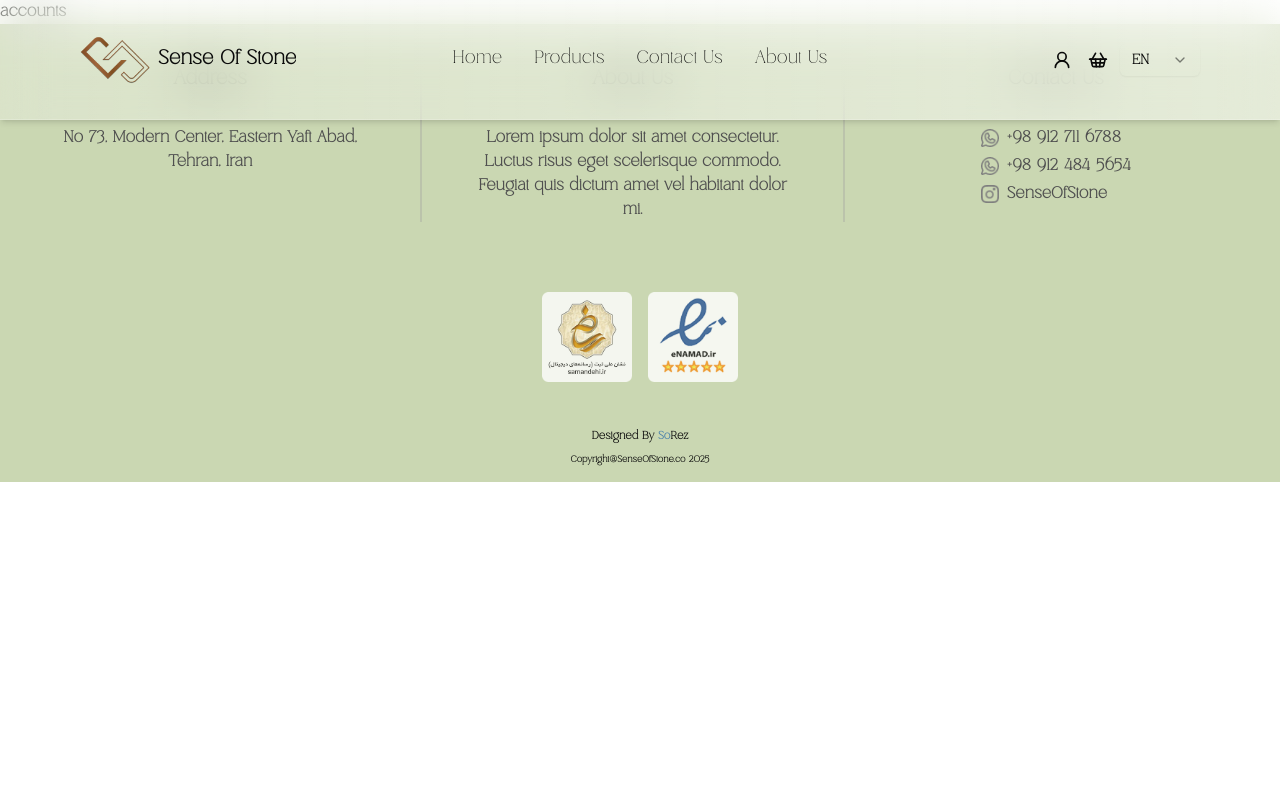
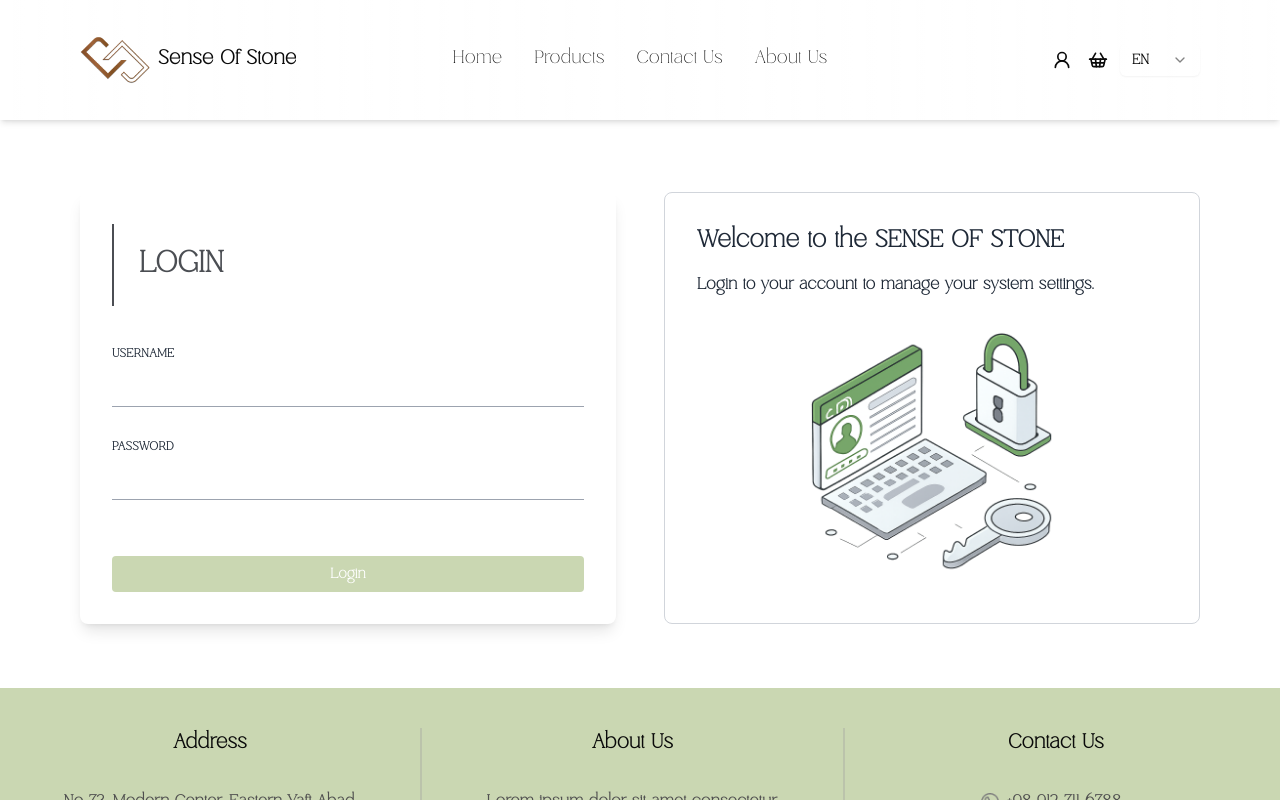
Before and after one commit to sorez94/developing-sos, a Next.js app: page /en/account in a window 1280 px wide. Shown: the top 800 px of the page. Built offline with nearby package versions, Linux system fonts and the light colour scheme.

Commit message:
login page and dashboard page

```diff
--- a/app/[locale]/account/page.tsx
+++ b/app/[locale]/account/page.tsx
@@ -1,11 +1,110 @@
-import React from 'react';
+'use client'
 
-const Page = () => {
+import React, { useEffect } from 'react'
+import { useRouter } from 'next/navigation'
+import { useAuthStore } from '@/stores/useAuthStore'
+import { motion } from "framer-motion"
+import * as Yup from "yup"
+import { useForm } from "react-hook-form"
+import { yupResolver } from "@hookform/resolvers/yup"
+import { toast } from "react-toastify"
+import { useLocale } from "next-intl"
+
+const schema = Yup.object().shape({
+    userName: Yup.string().required("Username is required"),
+    password: Yup.string().required("Password is required")
+});
+
+export default function LoginPage() {
+    const login = useAuthStore((state) => state.login)
+    const isAuthenticated = useAuthStore((state) => state.isAuthenticated)
+    const router = useRouter();
+    const locale = useLocale();
+
+    const {
+        register,
+        handleSubmit,
+        formState: { errors, isSubmitting },
+    } = useForm({
+        resolver: yupResolver(schema),
+    });
+
+    const onSubmit = (data: { userName: string, password: string }) => {
+        if (data.userName === 'administrator' && data.password === 'MeymoonSag131722!!!.2000') {
+            login({
+                name: 'ادمین عزیز',
+                role: 'مدیر سیستم',
+                avatar: '/images/profile.jpg',
+            })
+            toast.success('Login Successfully')
+            router.push(`/${locale}/dashboard`)
+        } else {
+            toast.error('Login failed - username or password is incorrect!')
+        }
+    }
+
+    // Use useEffect to redirect if the user is already authenticated
+    useEffect(() => {
+        if (isAuthenticated) {
+            router.push(`/${locale}/dashboard`)
+        }
+    }, [isAuthenticated, router, locale]);
+
     return (
-        <div>
-          accounts
-        </div>
-    );
-};
+        <section className="px-4 sm:px-6 lg:px-20 lg:py-16 xl:py-16 2xl:py-16 max-w-7xl mx-auto lg: mt-32 xl: mt-32 2xl: mt-32 text-gray-800">
+            <div className="grid grid-cols-1 lg:grid-cols-2 gap-12">
+                <div className="order-1 lg:order-2 bg-white text-gray p-8 rounded-lg border border-gray-300">
+                    <h1 className="mb-4 text-2xl font-bold">Welcome to the SENSE OF STONE</h1>
+                    <p className="text-md mb-8">Login to your account to manage your system settings.</p>
+                    <div className='flex justify-center'>
+                        <img src='/images/login/login.png' width='250px'/>
+                    </div>
+                </div>
 
-export default Page;
+                {/* Right side login form */}
+                <div className="order-2 lg:order-1 bg-white p-8 rounded-lg shadow-lg">
+                    <h1 className="mb-10 px-[25px] pt-[22px] pb-[24px] text-[30px] leading-[36px] text-[#4b4e53] border-l-2 border-[#4b4e53]">
+                        LOGIN
+                    </h1>
+                    <form onSubmit={handleSubmit(onSubmit)} className="space-y-8">
+                        <div>
+                            <label className="block text-xs font-semibold mb-2 tracking-wide">USERNAME</label>
+                            <input
+                                type="text"
+                                {...register("userName")}
+                                className="w-full border-b border-gray-400 bg-transparent focus:outline-none focus:border-black text-sm py-2"
+                            />
+                            {errors.userName && (
+                                <p className="text-xs text-red-600 mt-1">{errors.userName.message}</p>
+                            )}
+                        </div>
+
+                        <div>
+                            <label className="block text-xs font-semibold mb-2 tracking-wide">PASSWORD</label>
+                            <input
+                                type="password"
+                                {...register("password")}
+                                className="w-full border-b border-gray-400 bg-transparent focus:outline-none focus:border-black text-sm py-2"
+                            />
+                            {errors.password && (
+                                <p className="text-xs text-red-600 mt-1">{errors.password.message}</p>
+                            )}
+                        </div>
+
+                        <div>
+                            <motion.button
+                                whileHover={{ scale: 1.05 }}
+                                whileTap={{ scale: 0.95 }}
+                                type="submit"
+                                disabled={isSubmitting}
+                                className="mt-6 w-full text-sm text-white bg-[rgb(202,215,178)] py-2 px-6 rounded hover:bg-green-700 disabled:opacity-60"
+                            >
+                                {isSubmitting ? "Logging in..." : "Login"}
+                            </motion.button>
+                        </div>
+                    </form>
+                </div>
+            </div>
+        </section>
+    )
+}
--- /dev/null
+++ b/app/[locale]/dashboard/page.tsx
@@ -0,0 +1,43 @@
+'use client'
+
+import React from 'react';
+import { useAuthStore } from '@/stores/useAuthStore'; // Assuming you're using Zustand for state management
+import { useRouter } from 'next/navigation'; // To handle redirection after logout
+import { useLocale } from "next-intl"
+
+const DashboardPage = () => {
+    const { user, logout } = useAuthStore(state => state); // Get user data and logout function from Zustand store
+    const router = useRouter(); // For navigation after logout
+    const locale = useLocale();
+
+    if (!user) {
+        return <div>Please log in to view the dashboard.</div>; // If user is not logged in
+    }
+
+    const handleLogout = () => {
+        logout();
+        router.push(`/${locale}/account`);
+    }
+
+    return (
+        <div className="p-8 mt-32">
+            <h1 className="text-3xl font-bold mb-4">Hello, {user.name}!</h1>
+            <div className="flex items-center mb-6">
+                <img src={user.avatar} alt="User Avatar" className="w-16 h-16 rounded-full mr-4" />
+                <div>
+                    <p className="text-lg">Username: {user.name}</p>
+                    <p className="text-lg">Role: {user.role}</p>
+                </div>
+            </div>
+
+            <button
+                onClick={handleLogout}
+                className="text-white bg-red-500 py-2 px-6 rounded hover:bg-red-700 transition-colors"
+            >
+                Logout
+            </button>
+        </div>
+    );
+};
+
+export default DashboardPage;
--- /dev/null
+++ b/stores/useAuthStore.ts
@@ -0,0 +1,28 @@
+// stores/useAuthStore.ts
+import { create } from 'zustand'
+import { persist } from 'zustand/middleware'
+
+interface User {
+    name: string
+    role: string
+    avatar: string
+}
+
+interface AuthStore {
+    isAuthenticated: boolean
+    user: User | null
+    login: (user: User) => void
+    logout: () => void
+}
+
+export const useAuthStore = create<AuthStore>()(
+    persist(
+        (set) => ({
+            isAuthenticated: false,
+            user: null,
+            login: (user) => set({ isAuthenticated: true, user }),
+            logout: () => set({ isAuthenticated: false, user: null }),
+        }),
+        { name: 'auth-store' }
+    )
+)
```
Also changed, not shown: public/images/login/login.png (added).
